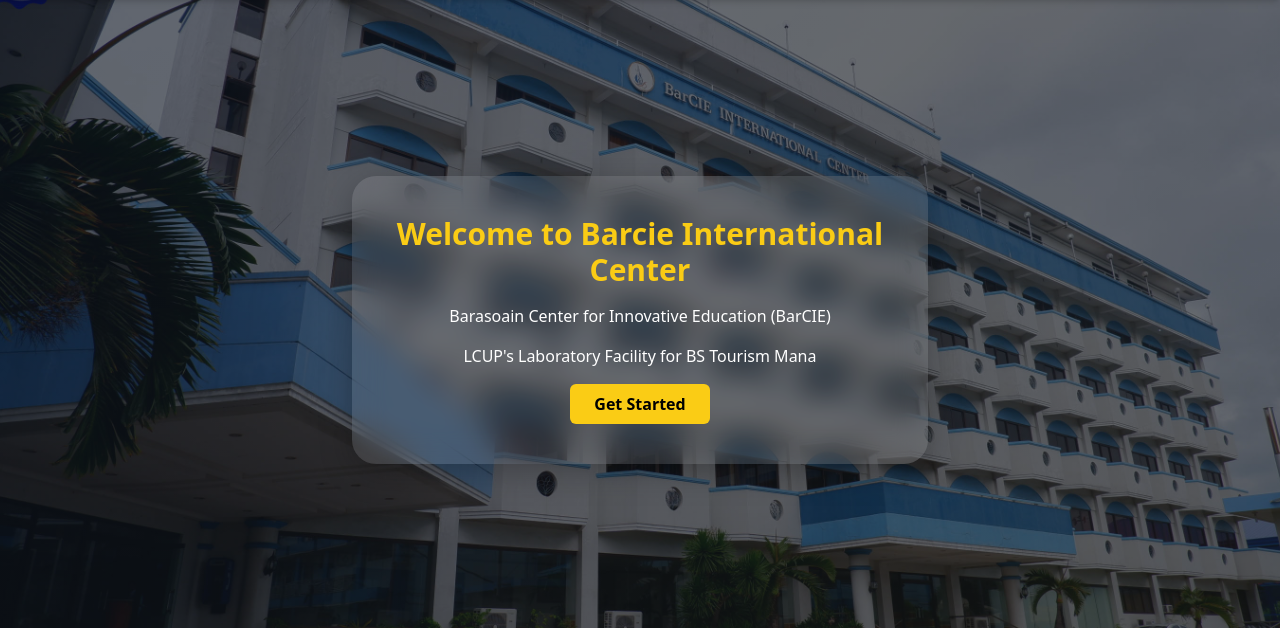
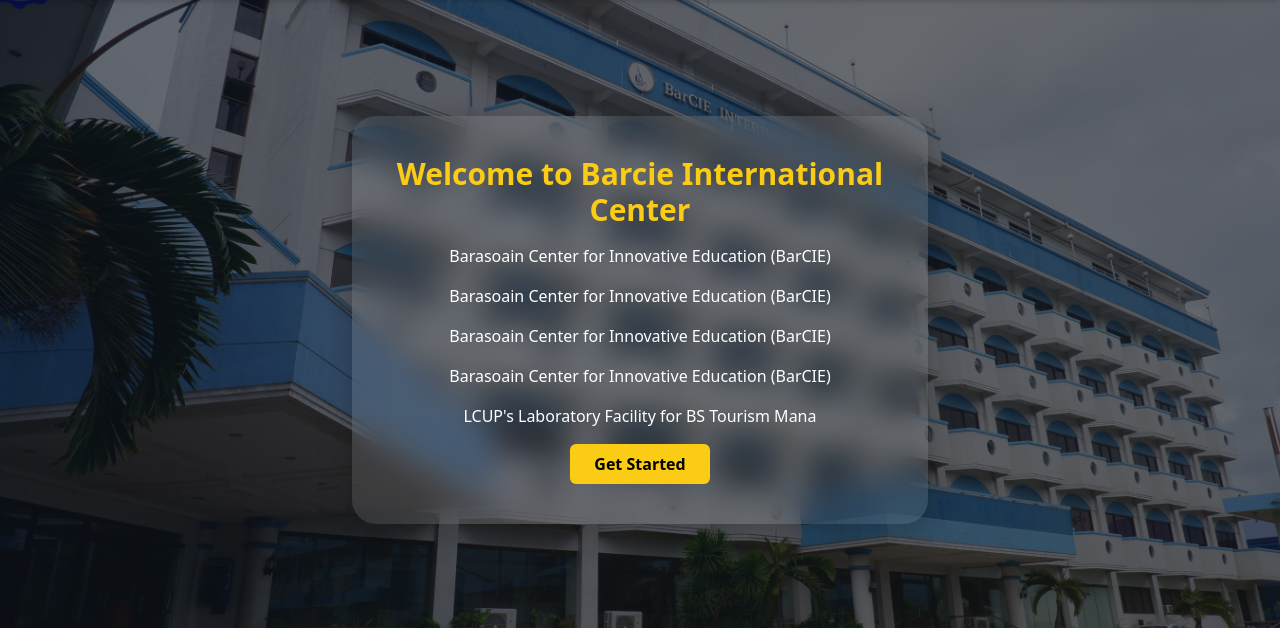
Before and after one commit to Prynce0711/barcie_php, a PHP site: page / in a window 1280 px wide. Shown: the part 120-748 px from the top of the page. Run offline with PHP 8.4, Linux system fonts and the light colour scheme; some libraries are stand-ins or nearby versions.

Commit message:
Add multiple welcome messages to the homepage

```diff
--- a/index.php
+++ b/index.php
@@ -98,7 +98,11 @@
       <section class="flex justify-center items-center h-[calc(100vh-160px)] px-6 relative z-20">
         <div class="glass-card p-10 text-center max-w-xl space-y-4 transition transform hover:-translate-y-2">
           <h2 class="text-3xl font-bold text-yellow-400">Welcome to Barcie International Center</h2>
-          <p>Barasoain Center for Innovative Education (BarCIE)</p>
+
+           <p>Barasoain Center for Innovative Education (BarCIE)</p>
+            <p>Barasoain Center for Innovative Education (BarCIE)</p>
+             <p>Barasoain Center for Innovative Education (BarCIE)</p>
+              <p>Barasoain Center for Innovative Education (BarCIE)</p>
           <p>LCUP's Laboratory Facility for BS Tourism Mana</p>
           <button onclick="showSection('user-auth')"
             class="btn mt-4 px-6 py-2 rounded-md font-bold bg-yellow-400 text-black hover:shadow-xl">Get
```
